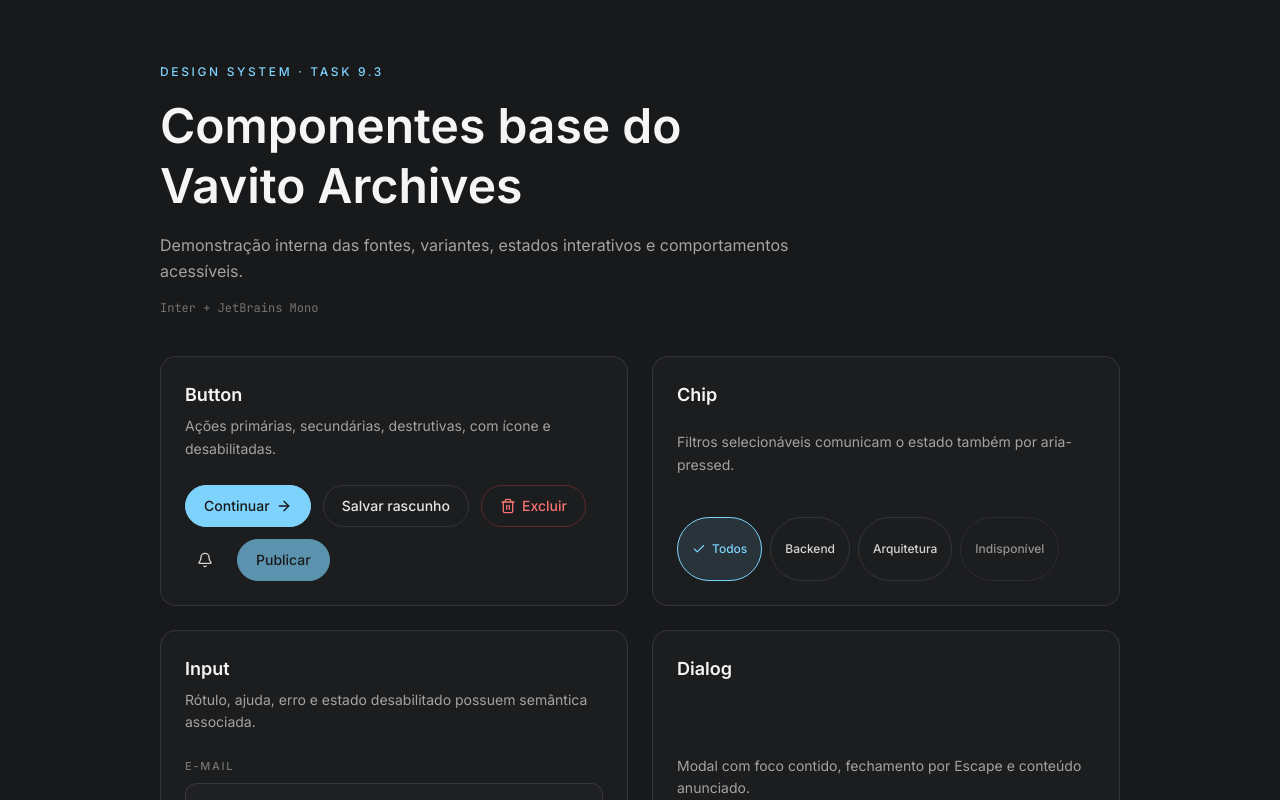
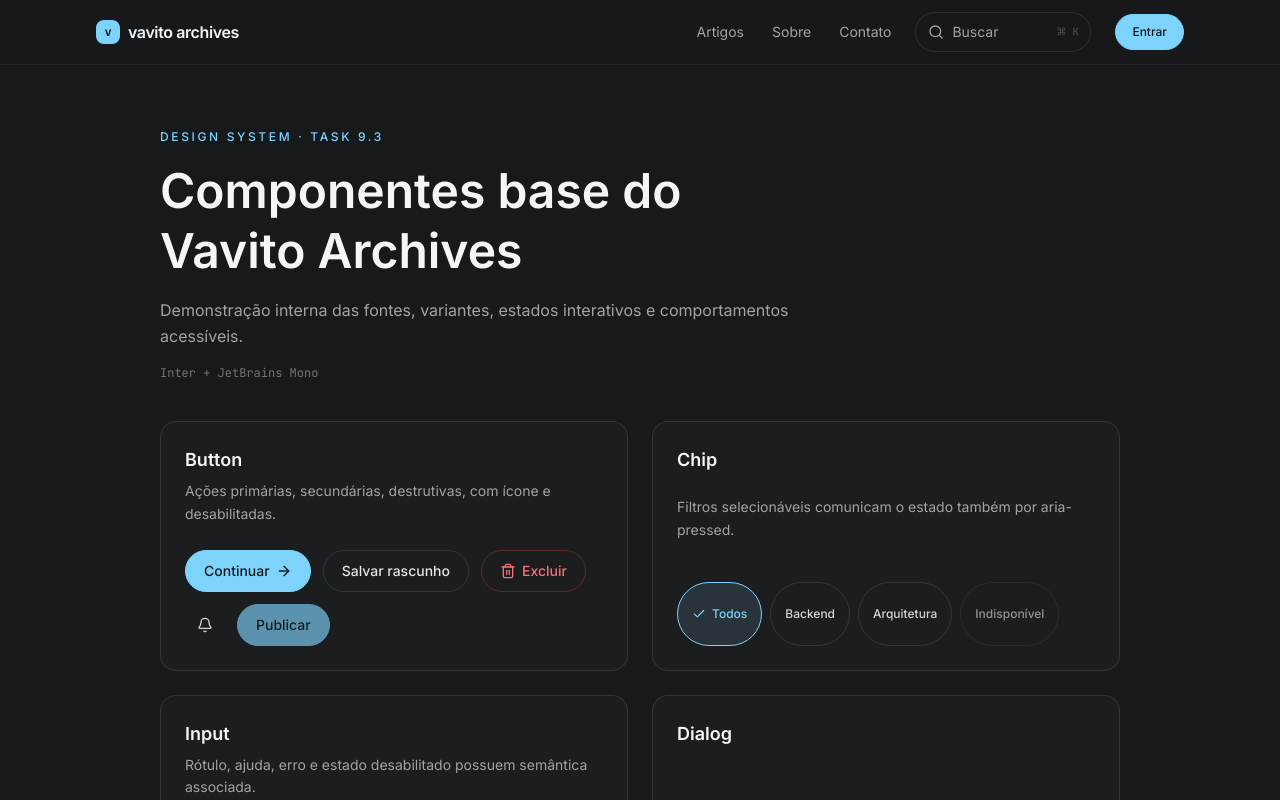
Before and after one commit to vavito/vavito_archives, a Next.js app in the folder apps/web/: page / in a window 1280 px wide. Shown: the top 800 px of the page. Built offline with nearby package versions, Linux system fonts and the light colour scheme.

Commit message:
refactor(web): organiza rota inicial no grupo público

```diff
--- /dev/null
+++ b/apps/web/src/app/(public)/layout.tsx
@@ -0,0 +1,6 @@
+import { SiteShell } from '@web/components/layout/site-shell';
+import type { ReactNode } from 'react';
+
+export default function PublicLayout({ children }: Readonly<{ children: ReactNode }>) {
+  return <SiteShell>{children}</SiteShell>;
+}
--- a/apps/web/src/components/design-system-demo.tsx
+++ b/apps/web/src/components/design-system-demo.tsx
@@ -42,7 +42,7 @@ export function DesignSystemDemo() {
   const [activeTopic, setActiveTopic] = useState('Todos');
 
   return (
-    <main className="mx-auto grid min-h-screen w-full max-w-5xl gap-10 px-4 py-12 sm:px-6 lg:px-8 lg:py-16">
+    <div className="mx-auto grid w-full max-w-5xl gap-10 px-4 py-12 sm:px-6 lg:px-8 lg:py-16">
       <header className="grid max-w-prose gap-4">
         <p className="text-accent text-xs font-medium tracking-eyebrow uppercase">
           Design system · Task 9.3
@@ -148,6 +148,6 @@ export function DesignSystemDemo() {
           </div>
         </ComponentSection>
       </div>
-    </main>
+    </div>
   );
 }
```
Also changed, not shown: apps/web/src/app/(public)/page.tsx (renamed from apps/web/src/app/page.tsx).
